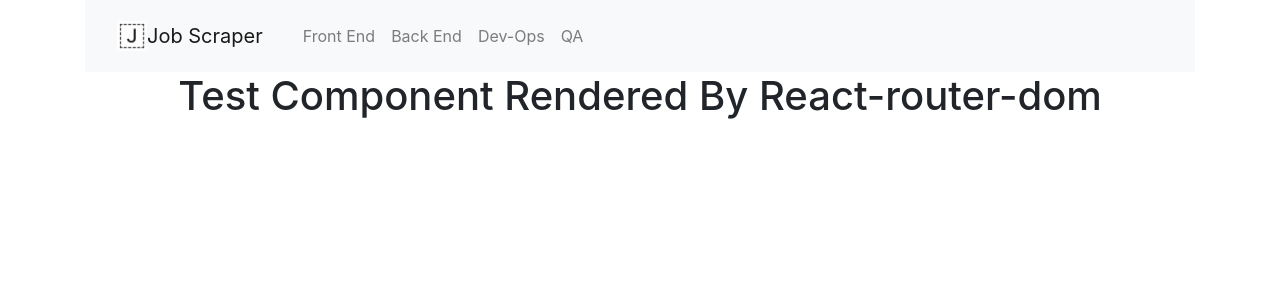
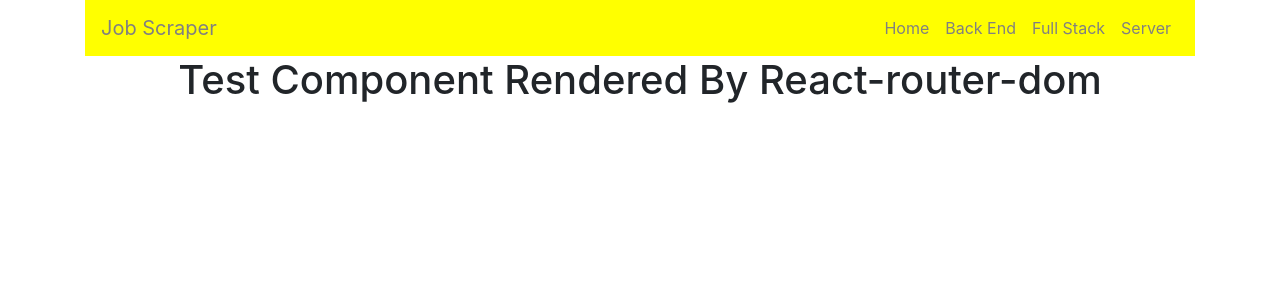
Before and after one commit to BootcampersCollective/job-scraper, a React (Create React App) app in the folder web/: page / in a window 1280 px wide. Shown: the top 300 px of the page. Built offline with nearby package versions, Linux system fonts and the light colour scheme.

Commit message:
web file Added navbar componenet which floats options to the right of screen, options also condense in to hamburger when responding to screen  minimization about half length Seemed to have lost the logo will work on this

```diff
--- a/web/src/App.js
+++ b/web/src/App.js
@@ -2,14 +2,15 @@ import React from 'react';
 import logo from './logo.png';
 import './styles/App.css';
 import Routes from './Routes'
-import {Container, Row, Navbar, Nav, Form, FormControl, Button} from 'react-bootstrap';
+import {Container, Row, Nav, Form, FormControl, Button} from 'react-bootstrap';
+import Navbar from './screens/Navbar'
 // import style from 'styled-components'
 
 function App() {
   return (
     <div className="App">
+      <>
 
-      <>
         <Container>
           <Navbar bg="light" variant="light">
             <Nav.Link href="#home">
--- /dev/null
+++ b/web/src/screens/Navbar.js
@@ -0,0 +1,35 @@
+import React from 'react'
+import { Nav, Navbar } from 'react-bootstrap'
+import styled from 'styled-components'
+
+const Styles = styled.div`
+    .navbar {
+        background-color: yellow;
+    }
+
+    .navbar-brand, .navbar-nav .nav-link {
+        color: grey;
+
+        &:hover {
+            color: white;
+        }
+    }
+`;
+
+const NavBar = () => (
+    <Styles>
+        <Navbar expand='lg'>
+            <Navbar.Brand href='/'>Job Scraper</Navbar.Brand>
+            <Navbar.Toggle aria-controls='basic-navbar-nav'/>
+            <Navbar.Collapse id='basic-navbar-nav'>
+                <Nav className='ml-auto'>
+                    <Nav.Item><Nav.Link>Home</Nav.Link></Nav.Item>
+                    <Nav.Item><Nav.Link >Back End</Nav.Link></Nav.Item>
+                    <Nav.Item><Nav.Link>Full Stack</Nav.Link></Nav.Item>
+                    <Nav.Item><Nav.Link>Server</Nav.Link></Nav.Item>
+                </Nav>
+            </Navbar.Collapse>
+        </Navbar>
+    </Styles>
+)
+export default NavBar;
```
